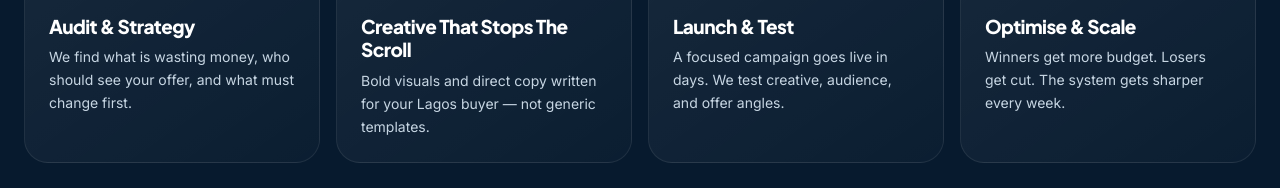
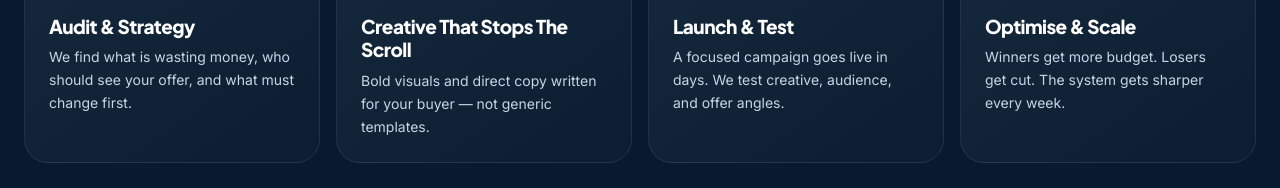
Before and after one commit to noxanim/vervescale, a React (Vite) app: page / in a window 1280 px wide. Shown: the part 1888-2076 px from the top of the page. Built offline with nearby package versions, Linux system fonts and the light colour scheme; no server answers.

Commit message:
Update App.tsx

```diff
--- a/src/App.tsx
+++ b/src/App.tsx
@@ -429,7 +429,7 @@ export default function App(){
         <div className="mx-auto max-w-7xl px-4 py-14 sm:px-6 sm:py-20">
           <div className="flex flex-col justify-between gap-6 lg:flex-row lg:items-end"><div><h2 className="mt-3 max-w-2xl text-[clamp(2.1rem,5.5vw,3.5rem)]">Built to sell,<br/>not to <span className="text-gradient">look busy.</span></h2></div><p className="max-w-md text-sm leading-relaxed text-[#C7D6E3]">Every campaign follows the same discipline: understand the buyer, make the offer impossible to ignore, test it fast, then scale what works.</p></div>
           <div className="mt-10 grid gap-4 sm:grid-cols-2 lg:grid-cols-4">
-            {[{n:"01",t:"Audit & Strategy",d:"We find what is wasting money, who should see your offer, and what must change first.",icon:Search},{n:"02",t:"Creative That Stops The Scroll",d:"Bold visuals and direct copy written for your Lagos buyer — not generic templates.",icon:PenLine},{n:"03",t:"Launch & Test",d:"A focused campaign goes live in days. We test creative, audience, and offer angles.",icon:Zap},{n:"04",t:"Optimise & Scale",d:"Winners get more budget. Losers get cut. The system gets sharper every week.",icon:TrendingUp}].map(s=><article key={s.n} className="glass rounded-3xl bg-[#0F2F4D]/60 p-6 transition hover:-translate-y-1 hover:border-[#FF8A2A]/50"><span className="text-4xl font-extrabold text-gradient">{s.n}</span><div className="mt-5 flex h-11 w-11 items-center justify-center rounded-full bg-gradient-to-r from-[#FF8A2A] to-[#FF5E00] text-white"><s.icon size={20}/></div><h3 className="mt-4 text-[19px] leading-tight">{s.t}</h3><p className="mt-2 text-sm leading-relaxed text-[#C7D6E3]">{s.d}</p></article>)}
+            {[{n:"01",t:"Audit & Strategy",d:"We find what is wasting money, who should see your offer, and what must change first.",icon:Search},{n:"02",t:"Creative That Stops The Scroll",d:"Bold visuals and direct copy written for your buyer — not generic templates.",icon:PenLine},{n:"03",t:"Launch & Test",d:"A focused campaign goes live in days. We test creative, audience, and offer angles.",icon:Zap},{n:"04",t:"Optimise & Scale",d:"Winners get more budget. Losers get cut. The system gets sharper every week.",icon:TrendingUp}].map(s=><article key={s.n} className="glass rounded-3xl bg-[#0F2F4D]/60 p-6 transition hover:-translate-y-1 hover:border-[#FF8A2A]/50"><span className="text-4xl font-extrabold text-gradient">{s.n}</span><div className="mt-5 flex h-11 w-11 items-center justify-center rounded-full bg-gradient-to-r from-[#FF8A2A] to-[#FF5E00] text-white"><s.icon size={20}/></div><h3 className="mt-4 text-[19px] leading-tight">{s.t}</h3><p className="mt-2 text-sm leading-relaxed text-[#C7D6E3]">{s.d}</p></article>)}
           </div>
           <div className="mt-6 text-center"><a href="#services" className="inline-flex items-center gap-2 font-extrabold text-white">What we can build for you <ArrowRight size={17}/></a></div>
         </div>
```
